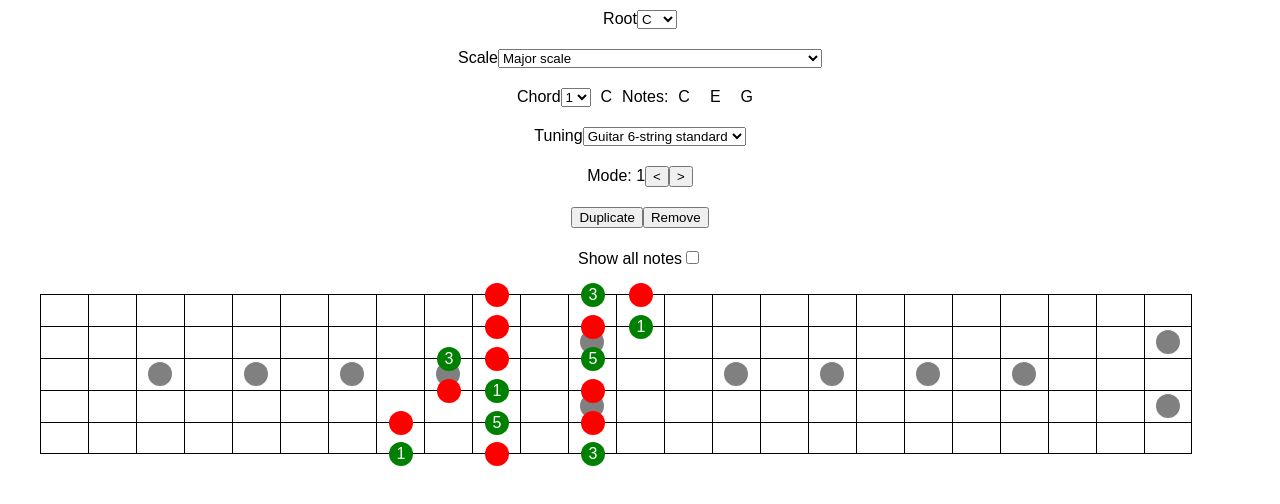
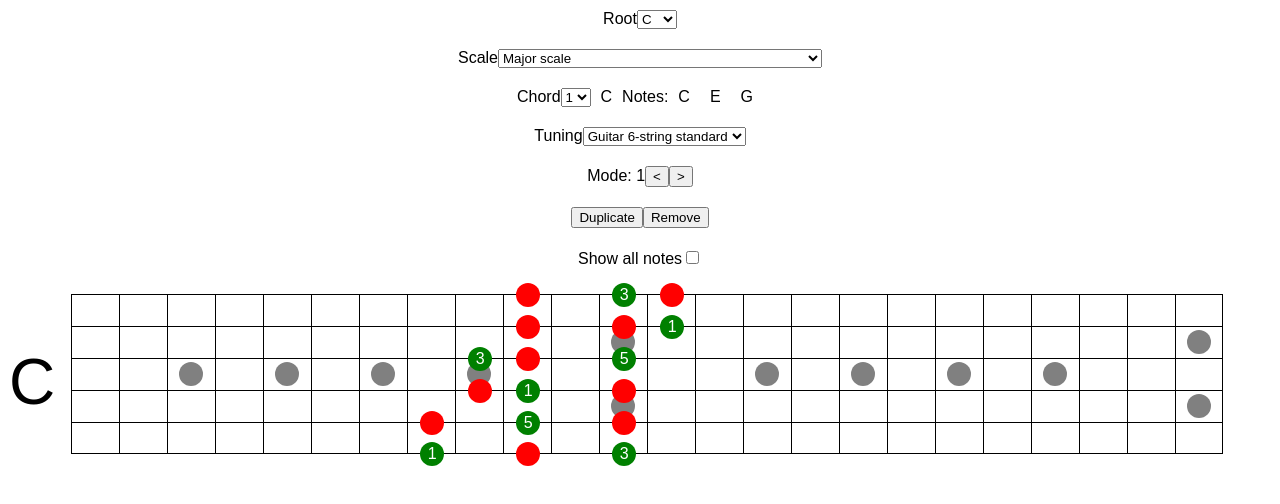
Before and after one commit to eetulatja/chord-visualizer, a React (Create React App) app: page / in a window 1280 px wide. Shown: the top 504 px of the page. Built offline with nearby package versions, Linux system fonts and the light colour scheme.

Commit message:
Display chord name next to fretboard

```diff
--- a/src/ChordViewer.js
+++ b/src/ChordViewer.js
@@ -90,7 +90,7 @@ export default class ChordViewer extends PureComponent {
         const selectedChord = getTriadFromScale(chordScale, this.state.chord, this.state.rootNote);
 
         return (
-            <div style={styles.rootNote}>
+            <div style={styles.wrapper}>
                 <label style={styles.input}>
                     Root
 
@@ -190,7 +190,7 @@ export default class ChordViewer extends PureComponent {
 }
 
 const styles = {
-    rootNote: {
+    wrapper: {
         display: 'flex',
         alignItems: 'center',
         flexDirection: 'column',
--- a/src/Fretboard.js
+++ b/src/Fretboard.js
@@ -2,6 +2,7 @@ import React, { PureComponent } from 'react';
 import _ from 'lodash';
 
 import { getScalePositionsOnFretboard } from './scales';
+import { getChordType } from './chords';
 
 
 export default class Fretboards extends PureComponent {
@@ -34,6 +35,9 @@ export default class Fretboards extends PureComponent {
         });
 
         return (
+            <div style={styles.fretboardRow}>
+                <div style={styles.chordName}>{getChordType(this.props.chord).name}</div>
+
                 <div
                     style={{
                         ...styles.fretboard,
@@ -121,6 +125,7 @@ export default class Fretboards extends PureComponent {
                         </div>
                     ))}
                 </div>
+            </div>
         );
     }
 
@@ -132,6 +137,17 @@ const fretHeight = 2;
 const markerDiameter = 1.5;
 
 const styles = {
+    fretboardRow: {
+        display: 'flex',
+        flexDirection: 'row',
+        alignItems: 'center',
+    },
+    chordName: {
+        fontSize: '4rem',
+        fontWeight: 500,
+
+        marginRight: '1rem',
+    },
     fretboard: {
         position: 'relative',
 
```
Lines whose indentation alone changed are shown as unchanged.
